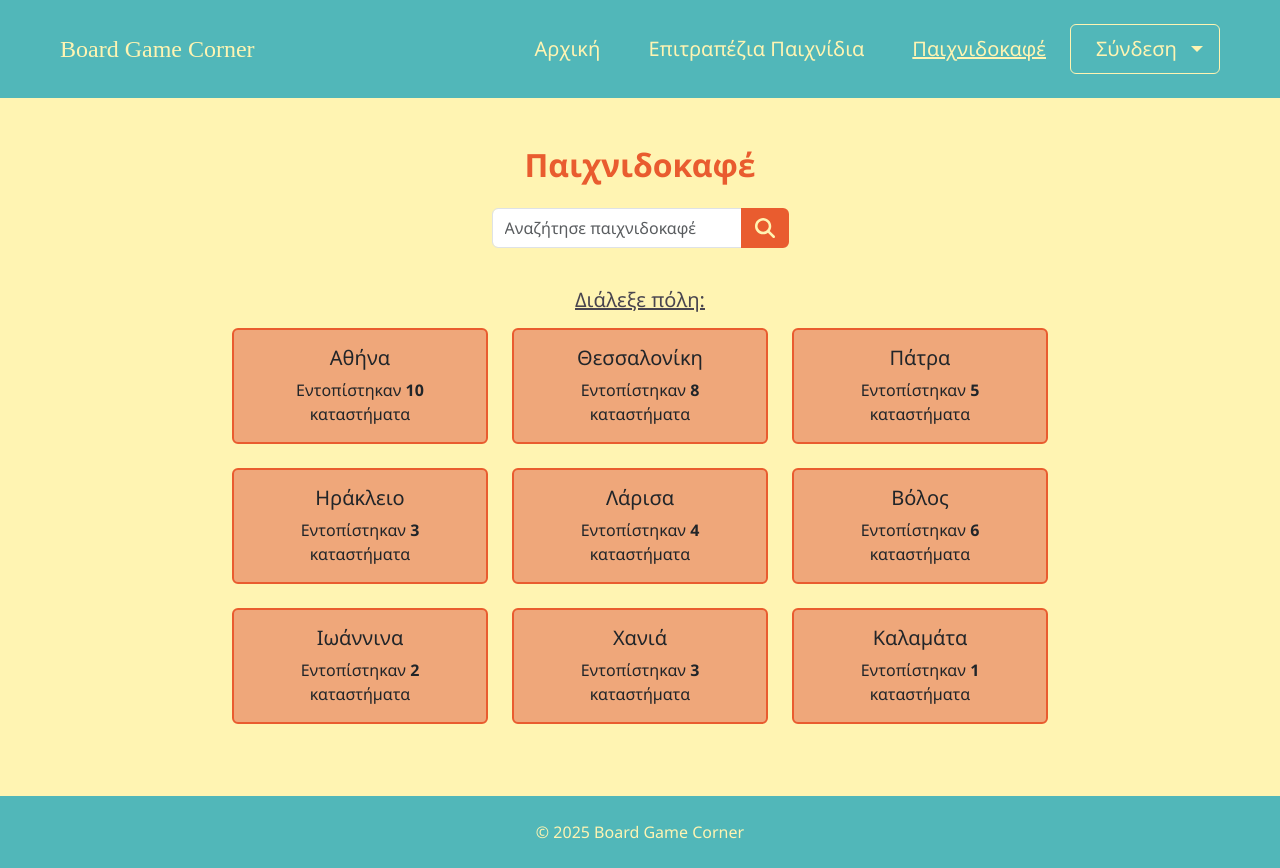
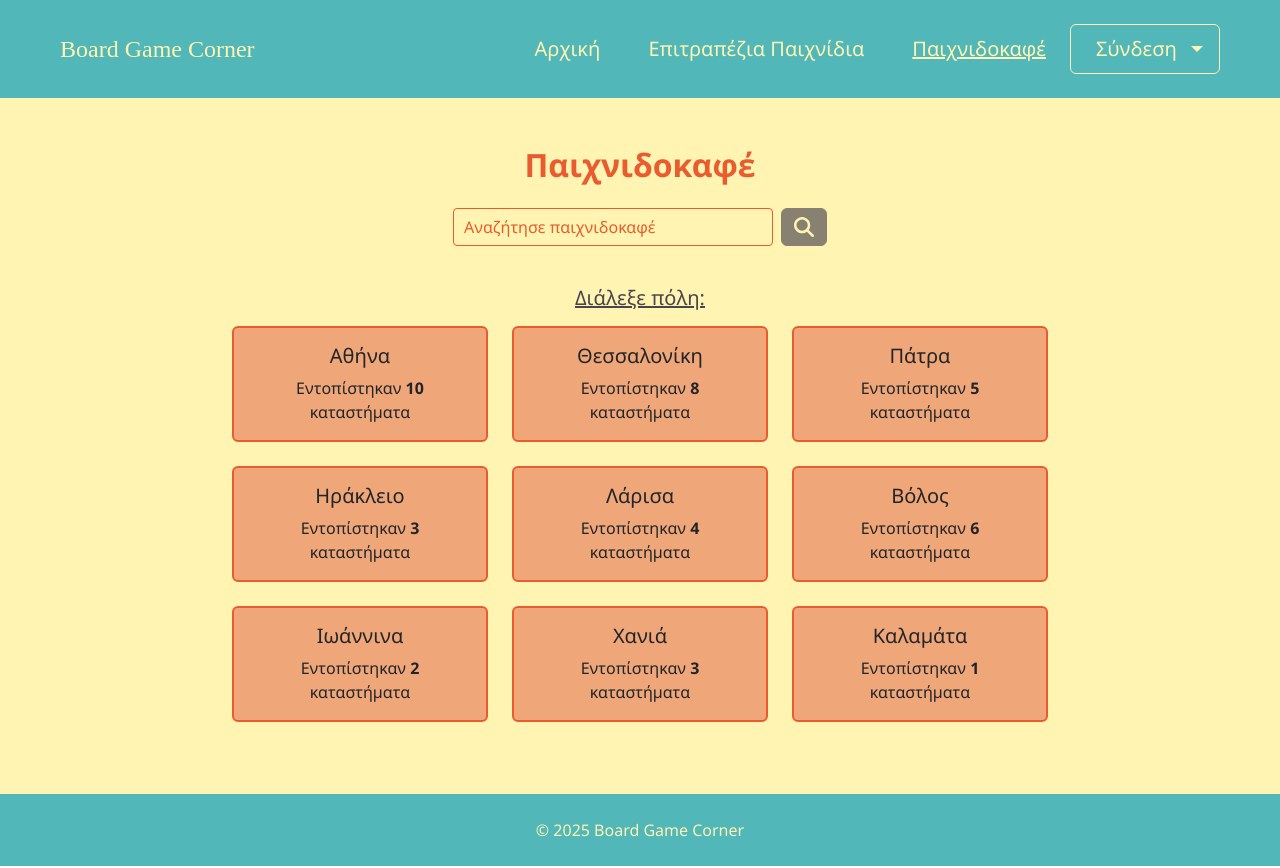
Before and after one commit to stellavl/board-game-corner, a React (Create React App) app in the folder frontend/: page /boardgamecafes in a window 1280 px wide. Built offline with nearby package versions, Linux system fonts and the light colour scheme; the HTML template or start-up script is replaced by a standard one.

Commit message:
replace search bar with cafe select bar

```diff
--- /dev/null
+++ b/frontend/src/components/common/CafeSelectBar.jsx
@@ -0,0 +1,125 @@
+import React, { useState } from 'react';
+import Select from 'react-select';
+import { Button } from 'react-bootstrap';
+import { FontAwesomeIcon } from '@fortawesome/react-fontawesome';
+import { faSearch } from '@fortawesome/free-solid-svg-icons';
+import { useNavigate } from 'react-router-dom';
+import allBoardGameCafes from '../../data/boardGameCafes';
+
+const CafeSelectBar = ({ boardGameCafes= allBoardGameCafes }) => {
+    const [isHovered, setIsHovered] = useState(false);
+    const [selectedCafe, setSelectedCafe] = useState(null);
+    const [searchText, setSearchText] = useState('');
+    const navigate = useNavigate();
+
+    const cafeOptions = boardGameCafes
+        .filter(cafe => cafe.name.toLowerCase().includes(searchText.toLowerCase()))
+        .map(cafe => ({
+            value: cafe.id,
+            label: cafe.name + ' | ' + cafe.city
+        }));
+
+    const handleSearchClick = () => {
+        if (selectedCafe) {
+            boardGameCafes.forEach(cafe => {
+                if (cafe.id === selectedCafe.value) {
+                    navigate(`/boardgamecafes/${cafe.city}/${cafe.name}`);
+                }
+            });
+        }
+    };
+
+    const handleMouseEnter = () => setIsHovered(true);
+    const handleMouseLeave = () => setIsHovered(false);
+
+    const handleCafeSelect = (selectedOption) => {
+        setSelectedCafe(selectedOption);
+    };
+
+    const handleInputChange = (newValue) => {
+        setSearchText(newValue);
+    };
+
+    return (
+        <div className="d-flex justify-content-center mb-3">
+            <Select
+                options={searchText.length >= 2 ? cafeOptions : []}
+                placeholder="Αναζήτησε παιχνιδοκαφέ"
+                onChange={handleCafeSelect}
+                onInputChange={handleInputChange}
+                isSearchable
+                menuIsOpen={searchText.length >= 2}
+                styles={{
+                    container: (provided) => ({
+                        ...provided,
+                        width: '20rem',
+                    }),
+                    control: (provided, state) => ({
+                        ...provided,
+                        backgroundColor: "var(--color-soft-yellow)",
+                        borderColor: "var(--color-orange)",
+                        borderWidth: "1px",
+                        boxShadow: state.isFocused ? "0 0 5px var(--color-orange)" : "none",
+                        "&:hover": { borderColor: "var(--color-orange)" }
+                    }),
+                    singleValue: (provided) => ({
+                        ...provided,
+                        color: "var(--color-orange)"
+                    }),
+                    placeholder: (provided) => ({
+                        ...provided,
+                        color: "var(--color-orange)"
+                    }),
+                    dropdownIndicator: (provided) => ({
+                        ...provided,
+                        color: searchText.length < 2 ? "var(--color-soft-yellow)" : 'var(--color-orange)',
+                    }),
+                    indicatorSeparator: (provided) => ({
+                        ...provided,
+                        backgroundColor: searchText.length < 2 ? "var(--color-soft-yellow)" : 'var(--color-orange)',
+                    }),
+                    menu: (provided) => ({
+                        ...provided,
+                        backgroundColor: "var(--color-soft-yellow)",
+                        borderColor: "var(--color-orange)"
+                    }),
+                    option: (provided, state) => ({
+                        ...provided,
+                        backgroundColor: state.isSelected ? "var(--color-soft-orange)" : "var(--color-soft-yellow)",
+                        color: "var(--color-orange)",
+                        cursor: 'pointer',
+                        "&:hover": {
+                            backgroundColor: "var(--color-orange)",
+                            color: "var(--color-soft-yellow)"
+                        }
+                    })
+                }}
+                isDisabled={false}
+            />
+            <Button
+                style={{
+                    backgroundColor: selectedCafe
+                        ? isHovered
+                            ? 'var(--color-soft-yellow)'
+                            : 'var(--color-orange)'
+                        : 'var(--color-gray-purple)',
+                    border: selectedCafe ? '1px solid var(--color-orange)': '1px solid var(--color-gray-purple)',
+                    cursor: selectedCafe ? 'pointer' : 'not-allowed',
+                }}
+                className="rounded-end ms-2"
+                onMouseEnter={handleMouseEnter}
+                onMouseLeave={handleMouseLeave}
+                onClick={handleSearchClick}
+                disabled={!selectedCafe}
+            >
+                <FontAwesomeIcon
+                    icon={faSearch}
+                    size="lg"
+                    color={selectedCafe ? (isHovered ? 'var(--color-orange)' : 'var(--color-soft-yellow)') : 'var(--color-soft-yellow)'}
+                />
+            </Button>
+        </div>
+    );
+};
+
+export default CafeSelectBar;
--- a/frontend/src/pages/BoardGameCafesPage.jsx
+++ b/frontend/src/pages/BoardGameCafesPage.jsx
@@ -1,7 +1,7 @@
 import React from 'react';
 import { Container, Row, Col } from 'react-bootstrap';
-import SearchBar from '../components/common/SearchBar';
 import CitiesCards from  '../components/common/CitiesCards'
+import CafeSelectBar from '../components/common/CafeSelectBar';
 
 const BoardGameCafesPage = () => {
     return (
@@ -15,7 +15,7 @@ const BoardGameCafesPage = () => {
             </Row>
             <Row>
                 <Col>
-                    <SearchBar placeholder="Αναζήτησε παιχνιδοκαφέ" onSearch={() => {}} />
+                    <CafeSelectBar/>
                 </Col>
             </Row>
 
--- a/frontend/src/pages/SpecificCityCafesPage.jsx
+++ b/frontend/src/pages/SpecificCityCafesPage.jsx
@@ -1,11 +1,11 @@
 import React from 'react';
 import { Container, Row, Col, Card } from 'react-bootstrap';
-import SearchBar from '../components/common/SearchBar';
 import boardGameCafes from '../data/boardGameCafes';
 import OrangeButton from '../components/common/OrangeButton';
 import BackButton from "../components/common/BackButton";
 import { useNavigate, useParams } from 'react-router-dom';
 import CitiesCards from  '../components/common/CitiesCards'
+import CafeSelectBar from '../components/common/CafeSelectBar';
 
 const SpecificCityCafesPage = () => {
     const { cityName } = useParams();
@@ -40,7 +40,7 @@ const SpecificCityCafesPage = () => {
                 </Row>
                 <Row>
                     <Col>
-                        <SearchBar placeholder="Αναζήτησε παιχνιδοκαφέ" onSearch={() => {}} />
+                        <CafeSelectBar boardGameCafes={cafes}/>
                     </Col>
                 </Row>
                 <Row className="my-5 d-flex  w-100">
```
